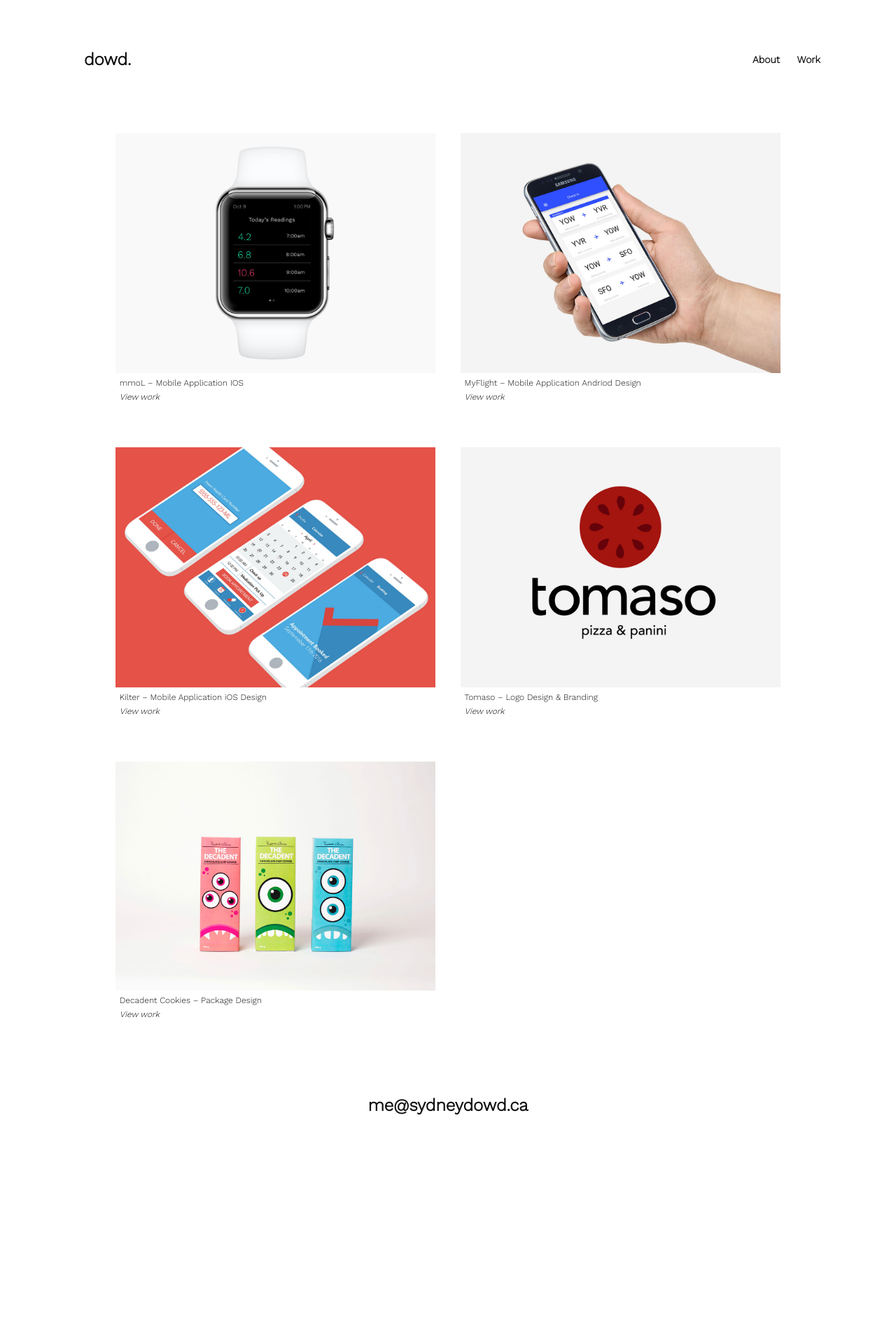
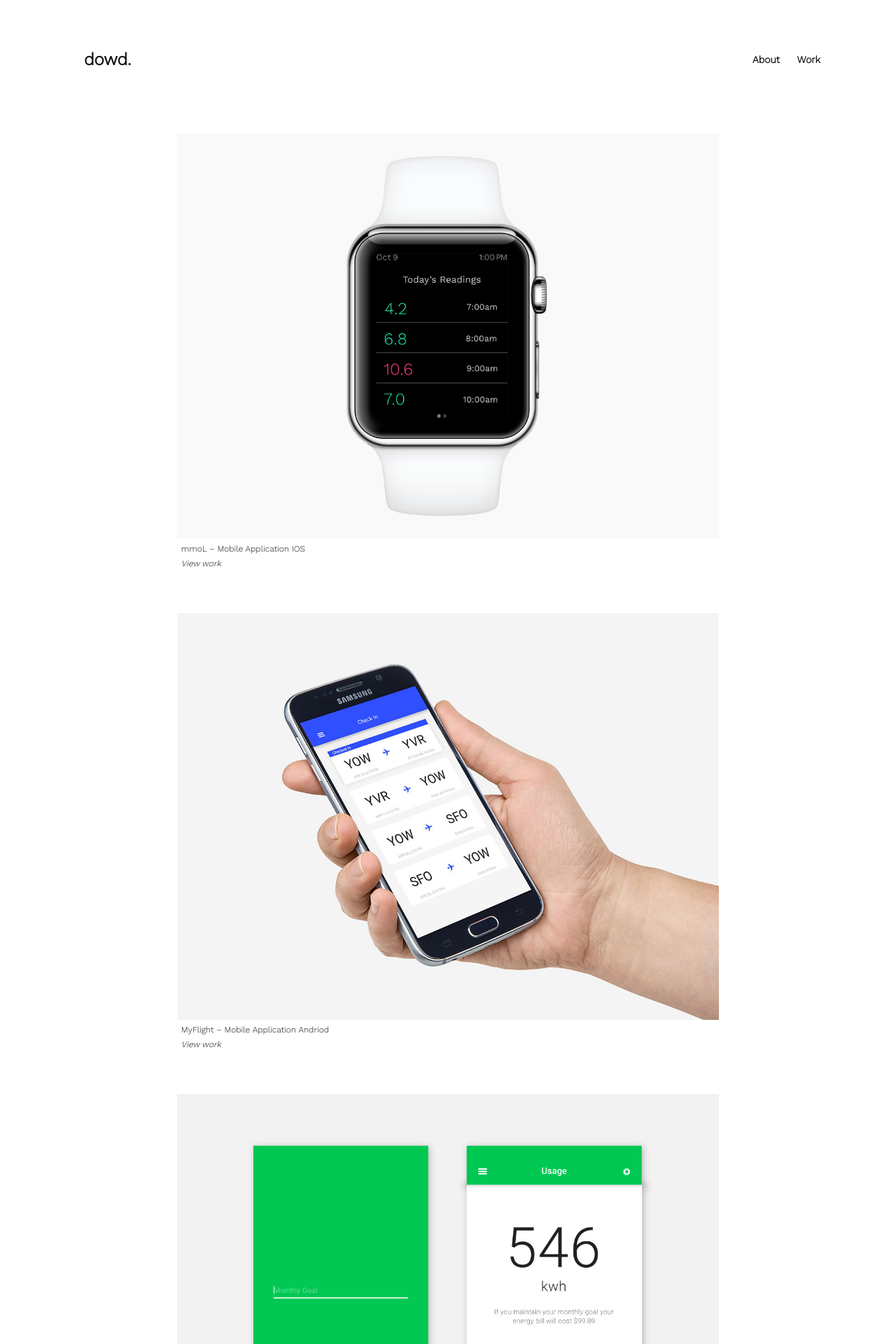
Before and after one commit to sydneydowd/portfolio, a Jekyll site: the page built from index.html, in a window 1280 px wide. Shown: the top 1920 px of the page at 70% size. Built offline with Jekyll 4.4.1, drawn with Linux system fonts in a browser that asks for light colours; before the commit the page ends 1593 px from its top, so only the background shows below that; some of the changed text lies outside the part shown.

Commit message:
took the grid off the home page

```diff
--- a/_includes/css/main.css
+++ b/_includes/css/main.css
@@ -245,7 +245,7 @@ footer {
 @media only screen and (min-width: 44em) {
 
   .content {
-    max-width: 60em;
+    max-width: 50em;
     margin: 0 auto;
     padding-left: 2em;
     padding-right: 2em;
@@ -277,7 +277,7 @@ footer {
 @media only screen and (min-width: 60em) {
 
 .content {
-    max-width: 60em;
+    max-width: 50em;
     margin: 0 auto;
     padding-left: 2em;
     padding-right: 2em;
--- a/index.html
+++ b/index.html
@@ -4,43 +4,32 @@ layout: default
 
 <div class="work pad-t pad-b">
 
-  <div class="grid">
 
-    <div class="unit unit-xs-1 unit-s-1 unit-m-1-2 unit-l-1-2">
    <figure class="padding">
       <a href="{{site.baseurl}}/mmol/"><img class="workprev" src="{{site.baseurl}}/images/diabetes-prev.jpg" alt="Diabetes App Iwatch"></a>
         <figcaption class="milli">mmoL – Mobile Application IOS <br><a href="{{site.baseurl}}/mmol/" class="caption" aria-label="view myflight mobile app work page"><em>View work</em></a></figcaption>
     </figure>
-             </div>
 
-    <div class="unit unit-xs-1 unit-s-1 unit-m-1-2 unit-l-1-2">
   <figure class="padding">
       <a href="{{site.baseurl}}/myflight/"><img class="workprev" src="{{site.baseurl}}/images/myflight-mockup.jpg" alt="MyFlight Andriod Application"></a>
-        <figcaption class="milli">MyFlight – Mobile Application Andriod Design <br><a href="{{site.baseurl}}/myflight/" class="caption" aria-label="view myflight mobile app work page"><em>View work</em></a></figcaption>
+        <figcaption class="milli">MyFlight – Mobile Application Andriod <br><a href="{{site.baseurl}}/myflight/" class="caption" aria-label="view myflight mobile app work page"><em>View work</em></a></figcaption>
     </figure>
-    </div>
 
 
-  <div class="unit unit-xs-1 unit-s-1 unit-m-1-2 unit-l-1-2">
      <figure class="padding">
-      <a href="{{site.baseurl}}/kilter/"><img class="workprev" src="{{site.baseurl}}/images/kilter-mockup.jpg" alt="Kilter IOS Design"></a>
-        <figcaption class="milli">Kilter – Mobile Application iOS Design <br> <a href="{{site.baseurl}}/kilter/" class="caption" aria-label="view kilter mobile app work page"><em>View work</em></a></figcaption>
+      <a href="{{site.baseurl}}/kilter/"><img class="workprev" src="{{site.baseurl}}/images/watt-prev.jpg" alt="Kilter IOS Design"></a>
+        <figcaption class="milli">Watt – Mobile Application Andriod <br> <a href="{{site.baseurl}}/kilter/" class="caption" aria-label="view kilter mobile app work page"><em>View work</em></a></figcaption>
     </figure>
-    </div>
 
-    <div class="unit unit-xs-1 unit-s-1 unit-m-1-2 unit-l-1-2">
+
     <figure class="padding">
       <a href="{{site.baseurl}}/tomaso/"><img class="workprev" src="{{site.baseurl}}/images/tomaso-prev.jpg" alt="Tomaso Logo"></a>
       <figcaption class="milli">Tomaso – Logo Design & Branding <br><a href="{{site.baseurl}}/tomaso/" class="caption" aria-label="view tomaso logo work page"><em>View work</em></a></figcaption>
     </figure>
-      </div>
 
-    <div class="unit unit-xs-1 unit-s-1 unit-m-1-2 unit-l-1-2">
     <figure class="padding">
       <a href="{{site.baseurl}}/decadent/"><img class="workprev" src="{{site.baseurl}}/images/cookie-closed.jpg" alt="Decadent Cookie Package Design"></a>
         <figcaption class="milli">Decadent Cookies – Package Design <br><a href="{{site.baseurl}}/decadent/" class="caption" aria-label="view decadent package design work page"><em>View work</em></a></figcaption>
     </figure>
-      </div>
-   </div>
-  </div>
+
 </div>
```
Also changed, not shown: images/watt-prev.jpg (added).
